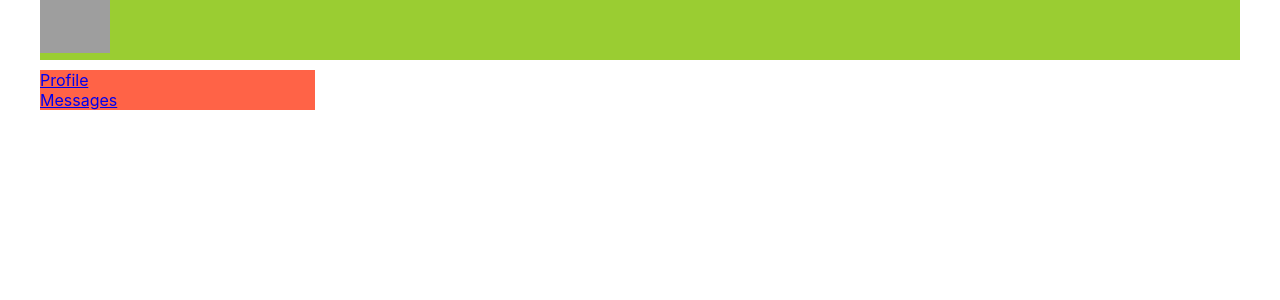
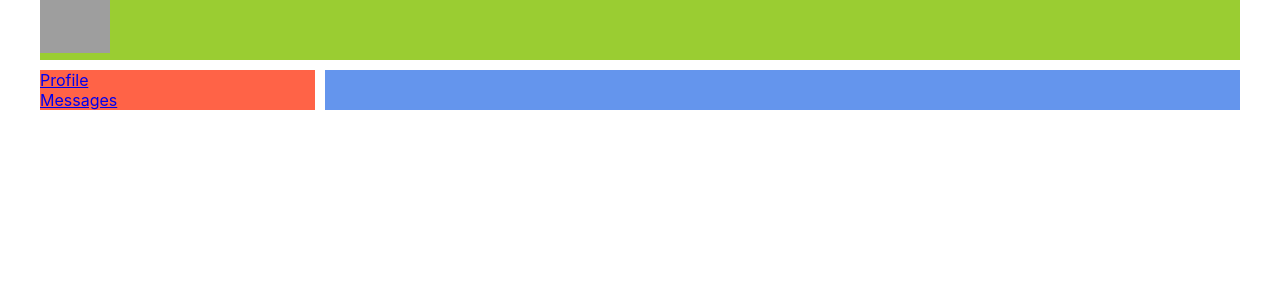
Before and after one commit to dimonarhipon/react, a React (Create React App) app: page / in a window 1280 px wide. Shown: the top 300 px of the page. Built offline with nearby package versions, Linux system fonts and the light colour scheme; grey boxes are pictures that could not be loaded.

Commit message:
Update App.css

```diff
--- a/src/App.css
+++ b/src/App.css
@@ -1,5 +1,3 @@
-
-
 .app-wrapper {
   width: 1200px;
   margin: 0 auto;
@@ -15,5 +13,6 @@
 }
 
 .app-wrapper-content {
-
+  grid-area: c;
+  background-color: cornflowerblue;
 }
```
Lines whose indentation alone changed are shown as unchanged.
